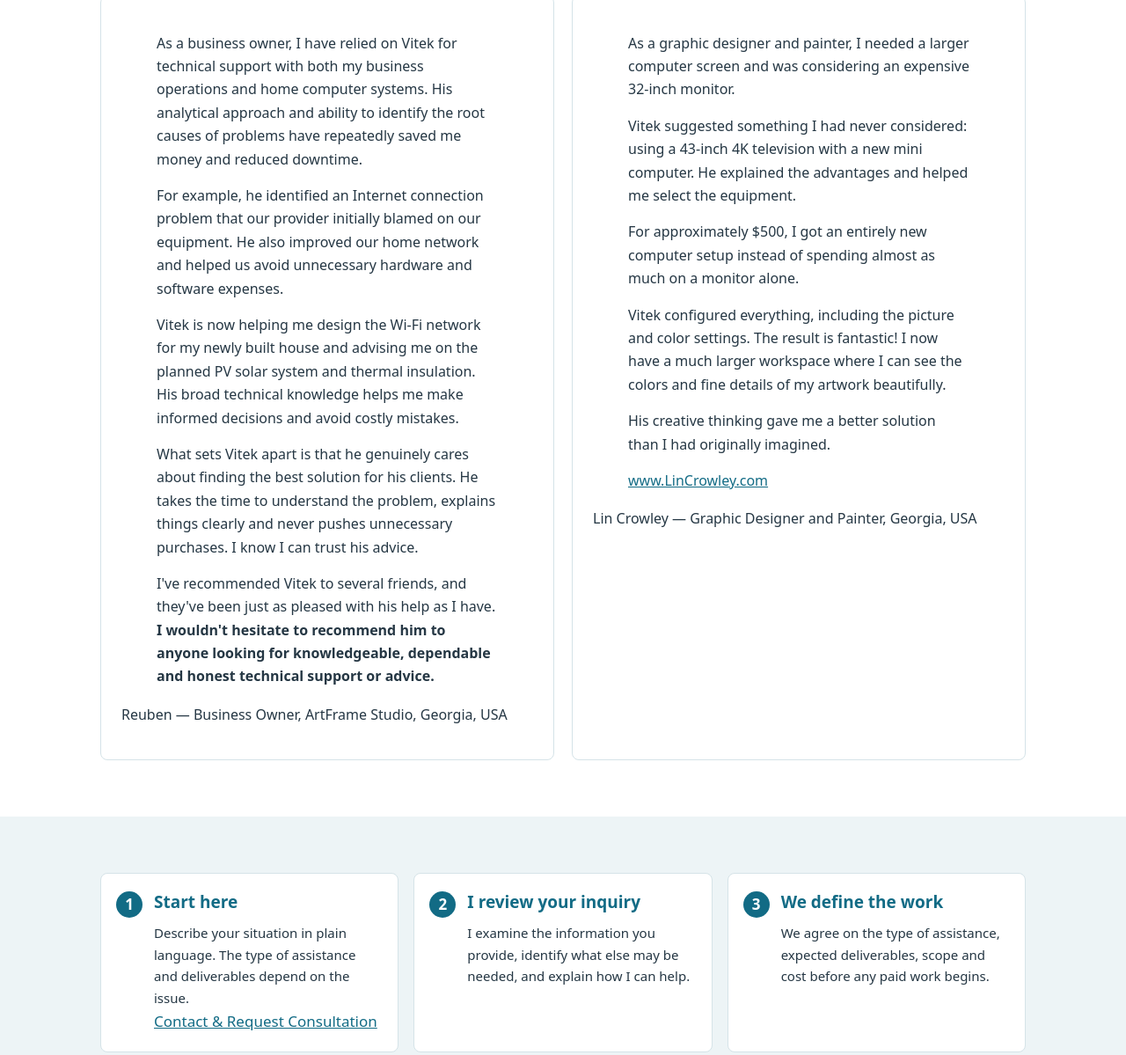
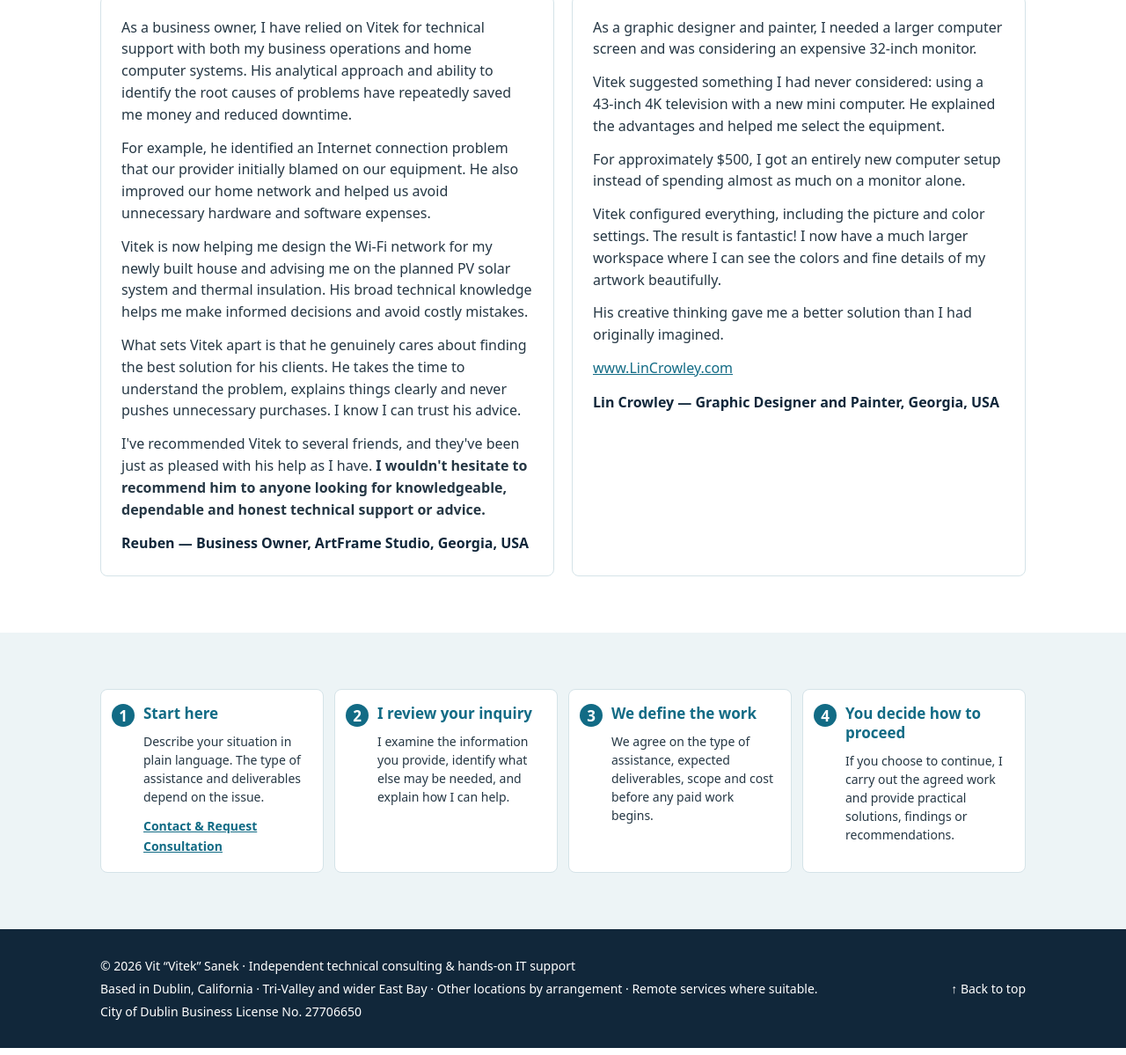
Before and after one commit to ArdenvaleIS/Vitek, a plain HTML site: page homeowners.html in a window 1280 px wide. Shown: the part 2681-3880 px from the top of the page at 88% size. Drawn offline with Linux system fonts and the light colour scheme.

Commit message:
Add files via upload

```diff
--- a/assets/style.css
+++ b/assets/style.css
@@ -72,3 +72,19 @@ details summary{padding:0;list-style-position:outside}
 
 /* v26: same reduced H1 size on all pages, including mobile */
 @media(max-width:650px){.hero h1{font-size:30px}}
+
+/* v29: Four-step inquiry flow, existing visual identity retained */
+.steps.steps-four{grid-template-columns:repeat(4,minmax(0,1fr));gap:12px}
+.steps-four .step{padding:16px 14px 16px 48px}
+.steps-four .step:before{left:12px;top:16px;width:26px;height:26px}
+.steps-four .step h3{font-size:17px;line-height:1.3}
+.steps-four .step p{font-size:14px;line-height:1.5}
+.steps-four .step a{display:inline-block;margin-top:11px;font-size:14px;font-weight:700}
+.testimonial-quote{margin:0 0 13px;font-size:15px;line-height:1.55}
+.testimonial-attribution{font-weight:700;color:var(--navy);margin:0}
+@media(max-width:950px){.steps.steps-four{grid-template-columns:repeat(2,minmax(0,1fr))}}
+@media(max-width:650px){.steps.steps-four{grid-template-columns:1fr}}
+
+/* Multi-paragraph approved customer quotations (Version 30). */
+.testimonial-quote p{margin:0 0 13px}
+.testimonial-quote p:last-child{margin-bottom:0}
```
